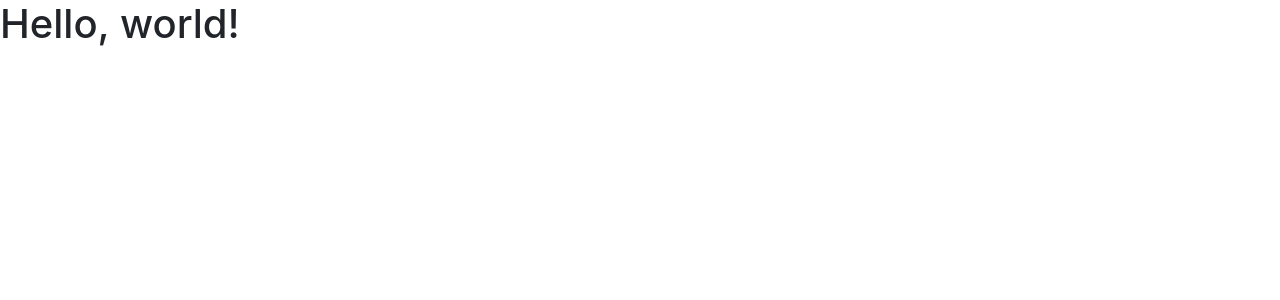
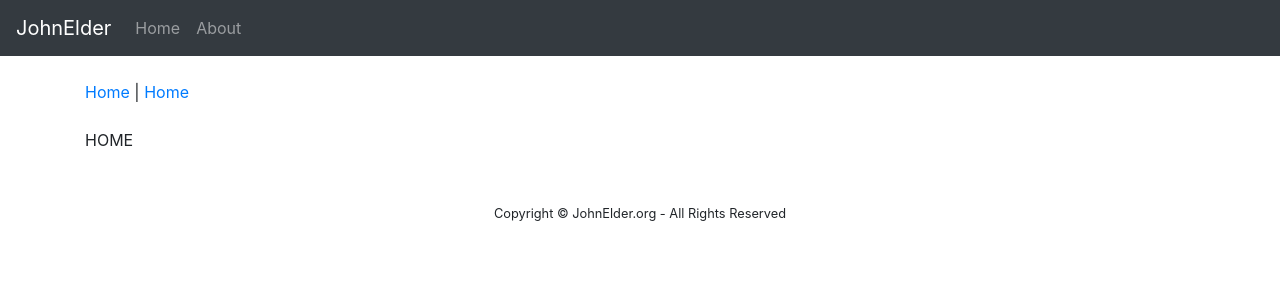
Before and after one commit to RazorzMcLazorz/DJangoPythonWebsitePractice, a Django app: page / in a window 1280 px wide. Shown: the top 300 px of the page. Run offline with Django 3.2, Linux system fonts and the light colour scheme; some libraries are stand-ins or nearby versions.

Commit message:
insertions

```diff
--- /dev/null
+++ b/pages/namer.py
@@ -0,0 +1,2 @@
+def namer():
+    return "My Name is Still John Elder"
--- a/pages/templates/base.html
+++ b/pages/templates/base.html
@@ -8,10 +8,35 @@
     <!-- Bootstrap CSS -->
     <link rel="stylesheet" href="https://stackpath.bootstrapcdn.com/bootstrap/4.1.3/css/bootstrap.min.css" integrity="sha384-MCw98/SFnGE8fJT3GXwEOngsV7Zt27NXFoaoApmYm81iuXoPkFOJwJ8ERdknLPMO" crossorigin="anonymous">
 
-    <title>Hello, world!</title>
+    <title>{% block title %}Hello, world{% endblock %}</title>
   </head>
   <body>
-    <h1>Hello, world!</h1>
+      <nav class="navbar navbar-expand-lg navbar-dark bg-dark">
+          <a class="navbar-brand" href="#">JohnElder</a>
+          <button class="navbar-toggler" type="button" data-toggle="collapse" data-target="#navbarSupportedContent" aria-controls="navbarSupportedContent" aria-expanded="false" aria-label="Toggle navigation">
+              <span class="navbar-toggler-icon"></span>
+          </button>
+          <div class="collapse navbar-collapse" id="navbarSupportedContent">
+              <ul class="navbar-nav mr-auto">
+
+                <li class="nav-item">
+                    <a class="nav-link" href="{% url 'home' %}">Home</a>
+                </li>
+                <li class="nav-item">
+                    <a class="nav-link" href="{% url 'about' %}">About</a>
+                </li>
+
+              </ul>
+          </div>
+      </nav>
+      <br/>
+      <div class="container">
+        {% block content %}
+        {% endblock %}
+      </div>
+
+    <br/><br/>
+    <center><small>Copyright &copy; JohnElder.org - All Rights Reserved</small></center>
 
     <!-- Optional JavaScript -->
     <!-- jQuery first, then Popper.js, then Bootstrap JS -->
--- a/pages/views.py
+++ b/pages/views.py
@@ -9,7 +9,8 @@ def home(request):
     return render(request, "home.html", {})
 
 def about(request):
-    return render(request, "about.html", {})
+    from pages.namer import namer
+    return render(request, "about.html", {"my_stuff": bob})
 
 def contact(request):
     return render(request, "contact.html", {})
```
Also changed, not shown: pages/templates/about.html (+7 -1 lines).
